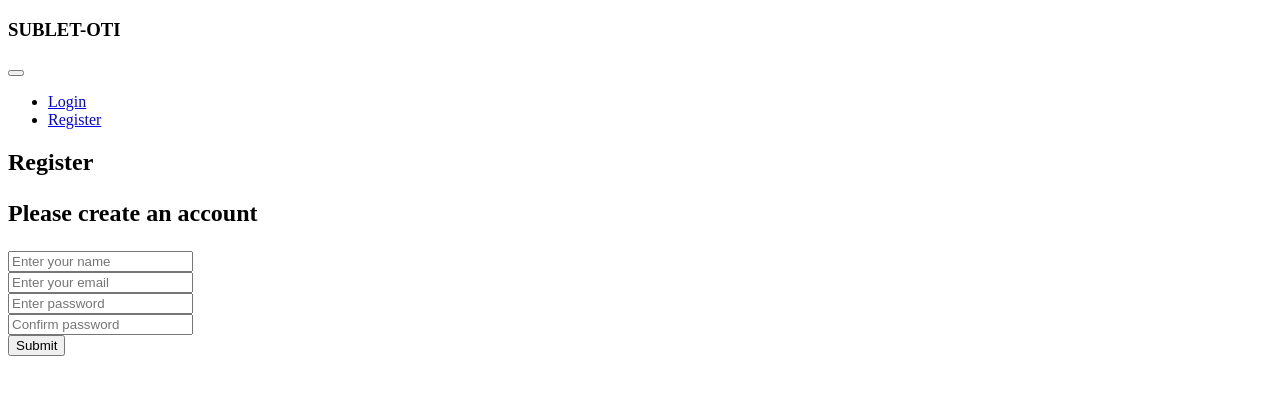
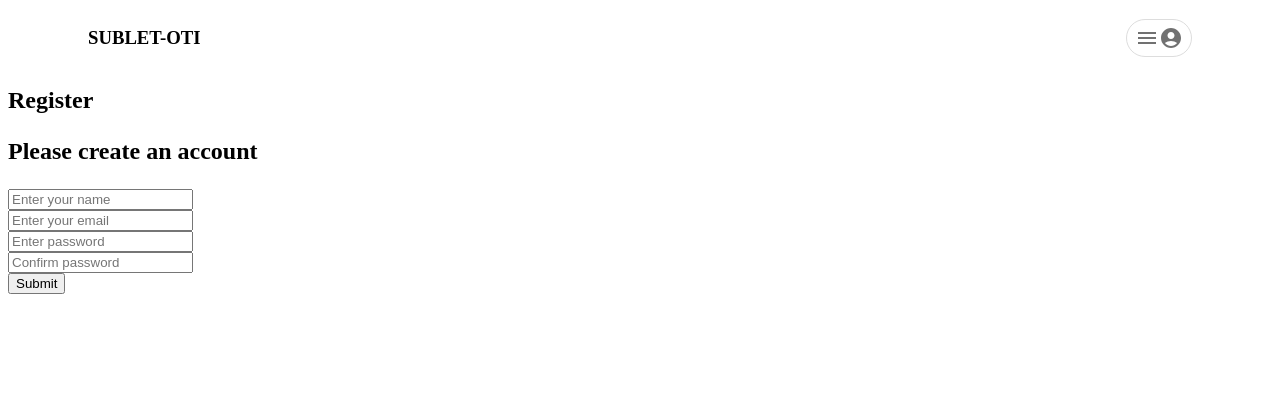
Before and after one commit to yotamgra/capstone-project-subletoti, a React (Create React App) app in the folder frontend/: page /register in a window 1280 px wide. Shown: the top 394 px of the page. Built offline with nearby package versions, Linux system fonts and the light colour scheme.

Commit message:
auth menu created

```diff
--- /dev/null
+++ b/frontend/src/components/AuthMenu.jsx
@@ -0,0 +1,150 @@
+import { Link, useNavigate } from "react-router-dom";
+import { useSelector, useDispatch } from "react-redux";
+import { logout, reset } from "../features/auth/authSlice.js";
+
+import { useState, useRef, useEffect } from "react";
+import Button from "@mui/material/Button";
+import ClickAwayListener from "@mui/material/ClickAwayListener";
+import Grow from "@mui/material/Grow";
+import Paper from "@mui/material/Paper";
+import Popper from "@mui/material/Popper";
+import MenuItem from "@mui/material/MenuItem";
+import MenuList from "@mui/material/MenuList";
+import Divider from '@mui/material/Divider';
+import AccountCircleIcon from "@mui/icons-material/AccountCircle";
+import MenuIcon from "@mui/icons-material/Menu";
+import LoginIcon from "@mui/icons-material/Login";
+import LogoutIcon from '@mui/icons-material/Logout';
+import PersonAddIcon from "@mui/icons-material/PersonAdd";
+
+export default function AuthMenu() {
+  const navigate = useNavigate();
+  const dispatch = useDispatch();
+  const { user } = useSelector((state) => state.auth);
+
+  const onLogout = () => {
+    dispatch(logout());
+    dispatch(reset());
+    navigate("/");
+  };
+
+  const [open, setOpen] = useState(false);
+  const anchorRef = useRef(null);
+
+  const handleToggle = () => {
+    setOpen((prevOpen) => !prevOpen);
+  };
+
+  const handleClose = (event) => {
+    if (anchorRef.current && anchorRef.current.contains(event.target)) {
+      return;
+    }
+
+    setOpen(false);
+  };
+
+  function handleListKeyDown(event) {
+    if (event.key === "Tab") {
+      event.preventDefault();
+      setOpen(false);
+    } else if (event.key === "Escape") {
+      setOpen(false);
+    }
+  }
+
+  // return focus to the button when we transitioned from !open -> open
+  const prevOpen = useRef(open);
+  useEffect(() => {
+    if (prevOpen.current === true && open === false) {
+      anchorRef.current.focus();
+    }
+
+    prevOpen.current = open;
+  }, [open]);
+
+  const iconMunueStyle = { color: "rgba(113,113,113,255)" };
+  const iconMunueItemStyle = {
+    color: "rgba(113,113,113,255)",
+    marginLeft: "3px",
+  };
+
+  return (
+    <div>
+      <Button
+        ref={anchorRef}
+        id="composition-button"
+        aria-controls={open ? "composition-menu" : undefined}
+        aria-expanded={open ? "true" : undefined}
+        aria-haspopup="true"
+        onClick={handleToggle}
+        className="auth-btn"
+        sx={{ border: 1, borderColor: "#dddddd", borderRadius: 50 }}
+      >
+        <MenuIcon style={iconMunueStyle} />
+        <AccountCircleIcon style={iconMunueStyle} />
+      </Button>
+      <Popper
+        open={open}
+        anchorEl={anchorRef.current}
+        role={undefined}
+        placement="bottom-start"
+        transition
+        disablePortal
+      >
+        {({ TransitionProps, placement }) => (
+          <Grow
+            {...TransitionProps}
+            style={{
+              transformOrigin:
+                placement === "bottom-start" ? "left top" : "left bottom",
+            }}
+          >
+            <Paper>
+              <ClickAwayListener onClickAway={handleClose}>
+                {user ? (
+                  <MenuList
+                    autoFocusItem={open}
+                    id="composition-menu"
+                    aria-labelledby="composition-button"
+                    onKeyDown={handleListKeyDown}
+                  >
+                    <MenuItem
+                      onClick={(e) => {
+                        handleClose(e);
+                        onLogout();
+                      }}
+                    >
+                      Logout
+                      <LogoutIcon style={iconMunueItemStyle}/>
+                    </MenuItem>
+                  </MenuList>
+                ) : (
+                  <MenuList
+                    autoFocusItem={open}
+                    id="composition-menu"
+                    aria-labelledby="composition-button"
+                    onKeyDown={handleListKeyDown}
+                  >
+                    <MenuItem onClick={handleClose}>
+                      <Link className="flex " to="/register">
+                        Register
+                        <PersonAddIcon style={iconMunueItemStyle} />
+                      </Link>
+                    </MenuItem>
+                    <Divider/>
+                    <MenuItem className="center" onClick={handleClose}>
+                      <Link className="flex" to="/login">
+                        Login
+                        <LoginIcon style={iconMunueItemStyle} />
+                      </Link>
+                    </MenuItem>
+                  </MenuList>
+                )}
+              </ClickAwayListener>
+            </Paper>
+          </Grow>
+        )}
+      </Popper>
+    </div>
+  );
+}
--- a/frontend/src/components/Header.jsx
+++ b/frontend/src/components/Header.jsx
@@ -1,39 +1,10 @@
-import { Link, useNavigate } from "react-router-dom";
-import { useSelector, useDispatch } from "react-redux";
-import { logout, reset } from "../features/auth/authSlice.js";
+import AuthMenu from "./AuthMenu.jsx";
 
 function Header() {
-  const navigate = useNavigate();
-  const dispatch = useDispatch();
-  const { user } = useSelector((state) => state.auth);
-
-  const onLogout = () => {
-
-    dispatch(logout())
-    dispatch(reset())
-    navigate('/')
-  };
-
   return (
-    <header>
+    <header className="flex">
       <h3>SUBLET-OTI</h3>
-      <button className="auth-btn"></button>
-      <ul>
-        {user ? (
-          <li>
-            <button onClick={onLogout}>Logout</button>
-          </li>
-        ) : (
-          <>
-            <li>
-              <Link to="/login">Login</Link>
-            </li>
-            <li>
-              <Link to="/register">Register</Link>
-            </li>
-          </>
-        )}
-      </ul>
+      <AuthMenu />
     </header>
   );
 }
--- a/frontend/src/components/Post.jsx
+++ b/frontend/src/components/Post.jsx
@@ -1,21 +1,28 @@
 import { useDispatch, useSelector } from "react-redux";
 import { deletePost, setEditForm } from "../features/posts/postSlice.js";
+
+import Container from "@mui/material/Container";
 
 function Post({ post }) {
   const dispatch = useDispatch();
 
   const { user } = useSelector((state) => state.auth);
   return (
-    <div>
+    <Container className="post-container">
+      <img className="img" src={post.img} alt={post.header}></img>
       <h3>{post.header}</h3>
-      <div>
-        <img src={post.img} alt={post.header}></img>
-      </div>
+
       <div>
         posted at{" "}
         {new Date(post.createdAt).toLocaleString(
           "es-CO",
-          { year:"2-digit", month:"2-digit", day:"2-digit", hour: "2-digit", minute: "2-digit" },
+          {
+            year: "2-digit",
+            month: "2-digit",
+            day: "2-digit",
+            hour: "2-digit",
+            minute: "2-digit",
+          },
           {
             timeZone: `Israel`,
           }
@@ -23,20 +30,26 @@ function Post({ post }) {
       </div>
       <div>
         <h6>Dates</h6>
-        <p>From {new Date(post.availableFrom).toLocaleString(
+        <p>
+          From{" "}
+          {new Date(post.availableFrom).toLocaleString(
             "es-CO",
-          { year:"2-digit", month:"2-digit", day:"2-digit" },
+            { year: "2-digit", month: "2-digit", day: "2-digit" },
             {
               timeZone: `Israel`,
             }
-        )}</p>
-        <p>Until {new Date(post.availableUntil).toLocaleString(
+          )}
+        </p>
+        <p>
+          Until{" "}
+          {new Date(post.availableUntil).toLocaleString(
             "es-CO",
-          {year:"2-digit", month:"2-digit", day:"2-digit" },
+            { year: "2-digit", month: "2-digit", day: "2-digit" },
             {
               timeZone: `Israel`,
             }
-        )}</p>
+          )}
+        </p>
       </div>
       {user._id === post.user ? (
         <>
@@ -58,7 +71,7 @@ function Post({ post }) {
       ) : (
         <></>
       )}
-    </div>
+    </Container>
   );
 }
 
--- a/frontend/src/components/PostsDisplay.jsx
+++ b/frontend/src/components/PostsDisplay.jsx
@@ -2,6 +2,8 @@ import { useSelector, useDispatch } from "react-redux";
 import { getAllPosts } from "../features/posts/postSlice";
 import { useEffect } from "react";
 import Post from "./Post";
+import { Container } from "@mui/material";
+
 
 function PostsDisplay() {
 
--- a/frontend/src/index.css
+++ b/frontend/src/index.css
@@ -1,3 +1,41 @@
 .rdrDefinedRangesWrapper {
-    display: none;
-  }
+  display: none;
+}
+
+.auth-btn {
+  background: transparent;
+  cursor: pointer;
+  margin: 0;
+  border: 1px solid #dddddd;
+}
+.auth-btn:hover {
+  box-shadow: 0 5px 5px 0 rgba(0, 0, 0, 0.24), 0 17px 50px 0 rgba(0, 0, 0, 0.19);
+}
+
+a {
+  text-decoration: unset;
+  color: inherit;
+}
+
+header {
+  padding: 0 80px;
+}
+
+.flex {
+  display: flex;
+  align-items: center;
+  justify-content: space-between;
+}
+.center {
+  justify-content: center;
+}
+
+.img{
+  width: 300px;
+  border-radius: 8px;
+  object-fit: cover;
+}
+
+.post-container{
+  border: 2px solid black;
+}
```
Lines whose indentation alone changed are shown as unchanged.
